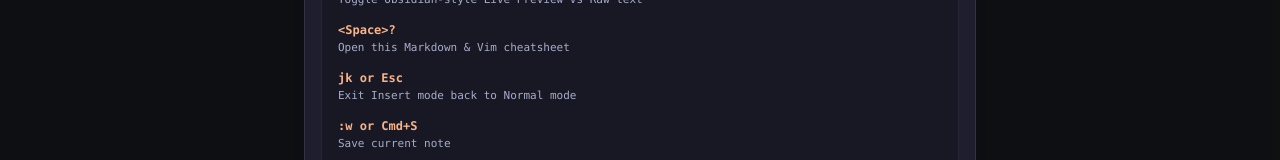
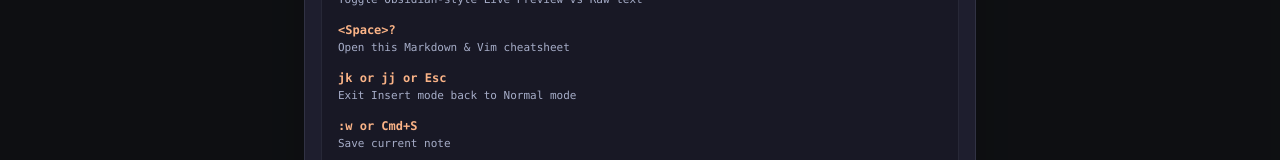
Before and after one commit to RCopJr/note-taking-app, a React (Vite) app: page / in a window 1280 px wide. Both pictures are taken after a click on the button 1223 px from the left and 17 px from the top of the page. Shown: the part 416-576 px from the top of the page. Built offline with nearby package versions, Linux system fonts and the light colour scheme; no server answers.

Commit message:
feat(vim): map jj to Escape in insert mode

```diff
--- a/src/components/CheatsheetModal.tsx
+++ b/src/components/CheatsheetModal.tsx
@@ -36,7 +36,7 @@ export const CheatsheetModal: React.FC<CheatsheetModalProps> = ({
     { category: 'Vim Motions & Commands', command: `${leaderKey}e`, description: 'Toggle left sidebar folder tree' },
     { category: 'Vim Motions & Commands', command: `${leaderKey}tr / :raw`, description: 'Toggle Obsidian-style Live Preview vs Raw text' },
     { category: 'Vim Motions & Commands', command: `${leaderKey}?`, description: 'Open this Markdown & Vim cheatsheet' },
-    { category: 'Vim Motions & Commands', command: 'jk or Esc', description: 'Exit Insert mode back to Normal mode' },
+    { category: 'Vim Motions & Commands', command: 'jk or jj or Esc', description: 'Exit Insert mode back to Normal mode' },
     { category: 'Vim Motions & Commands', command: ':w or Cmd+S', description: 'Save current note' },
     { category: 'Vim Motions & Commands', command: 'i / a / o', description: 'Enter Insert mode (at cursor / after / on new line below)' },
     { category: 'Vim Motions & Commands', command: 'dd / yy / p', description: 'Delete line / yank (copy) line / put (paste)' },
--- a/src/editor/vim.ts
+++ b/src/editor/vim.ts
@@ -121,6 +121,10 @@ export function setupVimKeymaps(leaderKey: string = '<Space>', customMaps: VimKe
   // Support Tab and Shift-Tab in normal mode for indentation
   Vim.map('<Tab>', '>>', 'normal');
   Vim.map('<S-Tab>', '<<', 'normal');
+
+  // Built-in escape keymaps
+  Vim.map('jk', '<Esc>', 'insert');
+  Vim.map('jj', '<Esc>', 'insert');
   // Register user custom keymaps
   for (const km of customMaps) {
     if (km.before && km.after && km.mode) {
```
Also changed, not shown: 1 other file (tests, documents, lock files or other folders).
